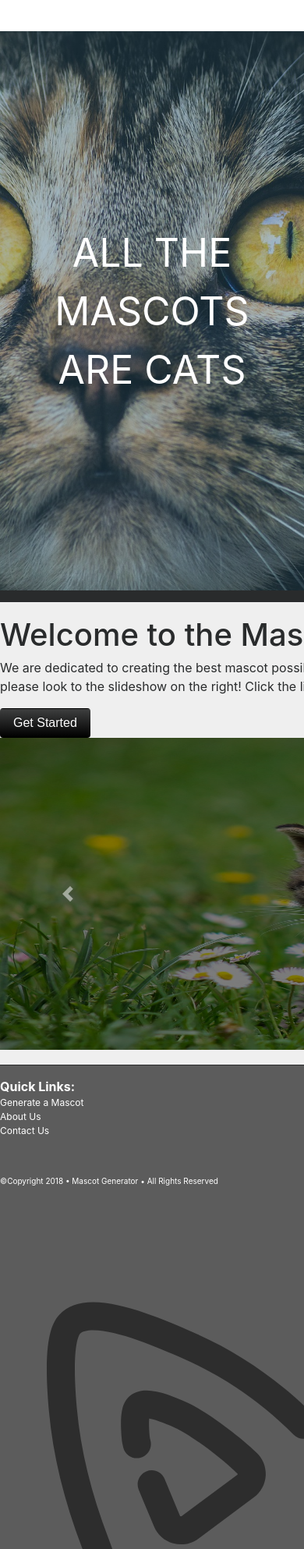
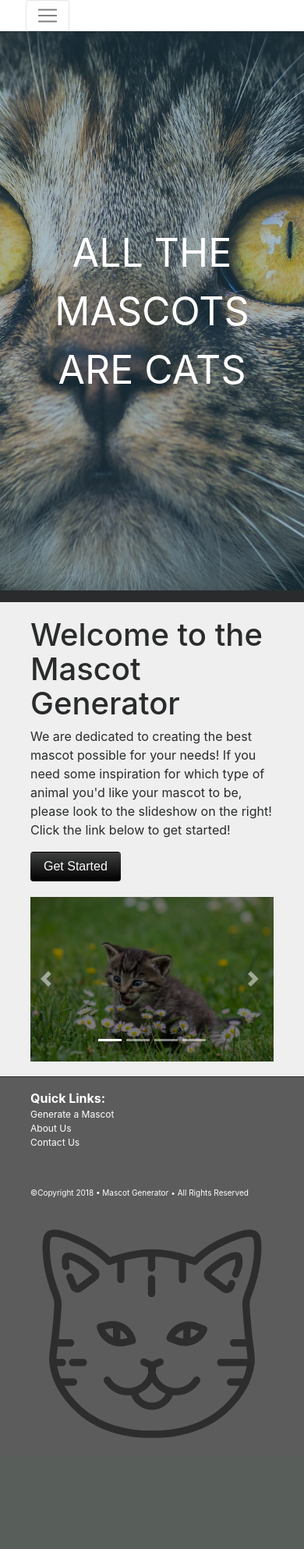
Before and after one commit to Justin-T-Wood/mascot-generator, a Django app: page /home/ in a window 390 px wide; the page is wider, and only the part inside the window is pictured. Shown: the top 1986 px of that part at 78% size. After the commit the page ends 1844 px from the top of that part, so only its background shows below. Run offline with Django 3.2, Linux system fonts and the light colour scheme; some libraries are stand-ins or nearby versions.

Commit message:
updated to look good on mobile.

```diff
--- a/mascotGeneratorApp/static/mga/style.css
+++ b/mascotGeneratorApp/static/mga/style.css
@@ -1,5 +1,4 @@
 .header-image{
-    /* height: 65%; */
     background-position: center;
     background-repeat: no-repeat;
     background-size: cover;
@@ -97,6 +96,7 @@
 }
 
 .btn-custom {
+    margin-bottom: 20px;
     background-color: hsl(0, 0%, 0%) !important;
     background-repeat: repeat-x;
     filter: progid:DXImageTransform.Microsoft.gradient(startColorstr="#216b91", endColorstr="#0e2e3e");
@@ -112,3 +112,20 @@
     text-shadow: 0 -1px 0 rgba(0, 0, 0, 0.33);
     -webkit-font-smoothing: antialiased;
   }
+
+.generatedImage{
+	width: 50%;
+}
+
+@media screen and (max-width: 1200px) {
+    .page-wrap {
+        width: 80%;
+    }
+
+    .carousel-image{
+	height: auto!important;
+    }
+
+    .generatedImage{
+	width: 100%;
+}
--- a/mascotGeneratorApp/templates/mga/base.html
+++ b/mascotGeneratorApp/templates/mga/base.html
@@ -11,7 +11,7 @@
 </head>
 
 <div class="header page-content"  id="myHeader">
-    <div class="row" style="color: white; float: right; margin-left: 0; margin-right: 0;">
+    <div class="row" style="color: white; margin-left: 0; margin-right: 0;">
         <div class="page-wrap">
             <nav class="navbar navbar-expand-lg navbar-light" style="padding:0px">
                 <button class="navbar-toggler" type="button" data-toggle="collapse" data-target="#navbarNavDropdown" aria-controls="navbarNavDropdown" aria-expanded="false" aria-label="Toggle navigation">
--- a/mascotGeneratorApp/templates/mga/generated.html
+++ b/mascotGeneratorApp/templates/mga/generated.html
@@ -23,7 +23,7 @@
                 <h1>Your Mascot Has Been Generated</h1>
                 <P>Here is your mascot:</P>
 		{% with '/mga/'|add:image as myImage %}
-                <img style="width:50%" src="{%static myImage  %}">
+                <img class="generatedImage" src="{%static myImage  %}">
                 {% endwith %}
 		<p>If you'd like to Generate a new Mascot, click below:</p>
                 <a href="/home/generator"><button class="btn-custom btn">Generate a New Mascot</button></a>
```
